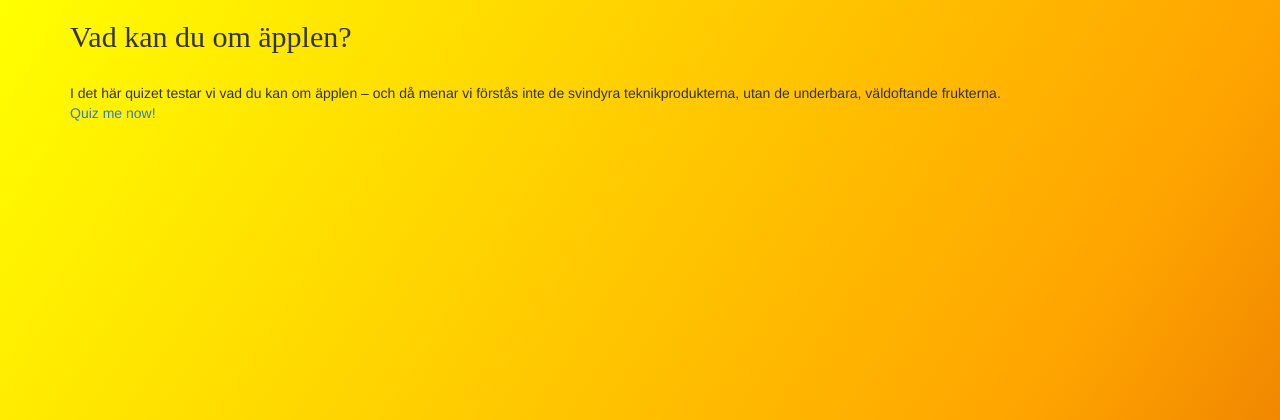
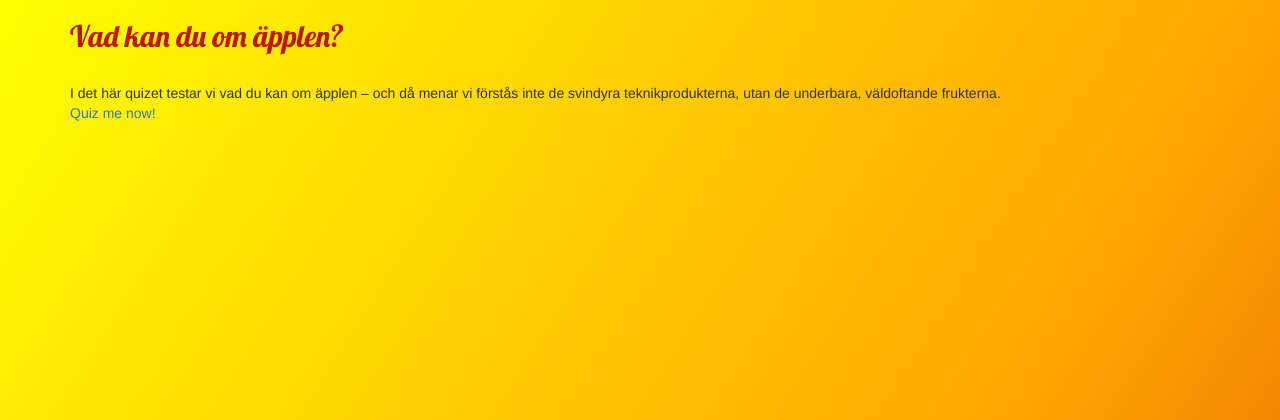
Before and after one commit to pellenfant/quizproject, a Django app: template quiz/templates/quiz/quiz.html in a window 1280 px wide. Shown: the top 420 px of the page. Run offline with Django 3.2, Linux system fonts and the light colour scheme; the template is opened without the code that fills it, so the values that code supplies are empty; some libraries are stand-ins or nearby versions.

Commit message:
Ändrat typsnitt

```diff
--- a/quiz/templates/quiz/quiz.html
+++ b/quiz/templates/quiz/quiz.html
@@ -7,6 +7,7 @@
 	<!--de här tre metataggarna måste ligga först, allt annat sedan -->
 	<link href="/static/css/bootstrap.min.css" rel=stylesheet>
 	<link href="/static/style.css" rel="stylesheet">
+	<link href="https://fonts.googleapis.com/css?family=Lobster" rel="stylesheet">
 	<title>Äppelquizzet</title>
 </head>
 <body>
--- a/static/style.css
+++ b/static/style.css
@@ -12,8 +12,8 @@
 	;
 }
 h2 {
-	font-family: helvetica
-	color;
+	font-family:'Lobster', cursive;
+	color:#BD1900;
 }
 h3 {
 	font-family: helvetica;
```
